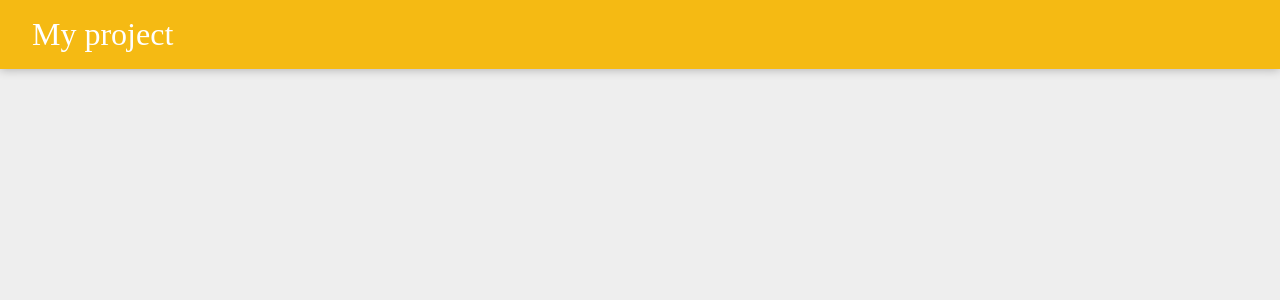
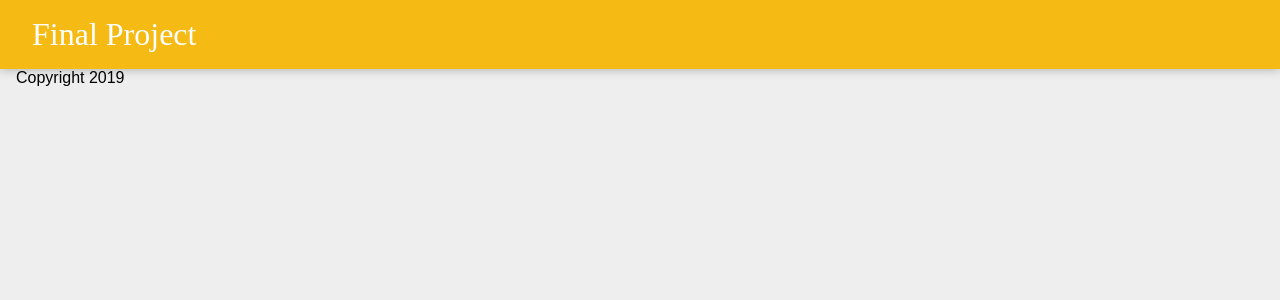
Before and after one commit to deykpe/React-Note-Taking-App, a React (Create React App) app: page / in a window 1280 px wide. Shown: the top 300 px of the page. Built offline with nearby package versions, Linux system fonts and the light colour scheme.

Commit message:
rendered footer

```diff
--- a/src/components/App.js
+++ b/src/components/App.js
@@ -1,9 +1,11 @@
 import React from 'react';
 import Header from './Header'
+import Footer from './Footer'
 
 function App() {
     return <div>
         <Header/>
+        <Footer/>
     </div>
 }
 
--- /dev/null
+++ b/src/components/Footer.js
@@ -0,0 +1,11 @@
+import React from 'react';
+
+function Header() {
+
+    const currentYear = new Date().getFullYear();
+    return <p>
+        Copyright {currentYear}
+    </p>
+}
+
+export default Header;
--- a/src/components/Header.js
+++ b/src/components/Header.js
@@ -2,7 +2,7 @@ import React from 'react';
 
 function Header() {
     return <header>
-        <h1> My project </h1>
+        <h1> Final Project </h1>
     </header>
 }
 
```
